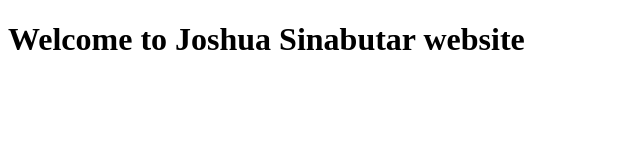
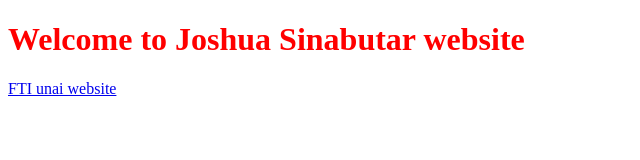
Before and after one commit to 2381018/joshajawebsite, a plain HTML site: page index.html in a window 1280 px wide. Shown: the whole page, without its empty margins (0-640 px from the left). Drawn offline with Linux system fonts and the light colour scheme.

Commit message:
added css styling

```diff
--- a/index.html
+++ b/index.html
@@ -3,9 +3,16 @@
 <head>
     <meta charset="UTF-8">
     <meta name="viewport" content="width=device-width, initial-scale=1.0">
+    <style>
+        h1{
+            color: red;
+        }
+    </style>
     <title>Welcome to my website</title>
 </head>
 <body>
     <h1>Welcome to Joshua Sinabutar website</h1>
+
+    <a href = "https://fti.unai.edu">FTI unai website</a>
 </body>
 </html>
```
